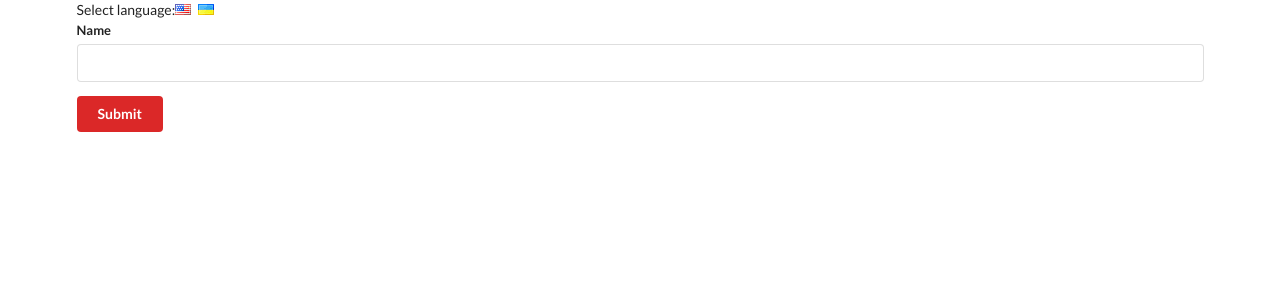
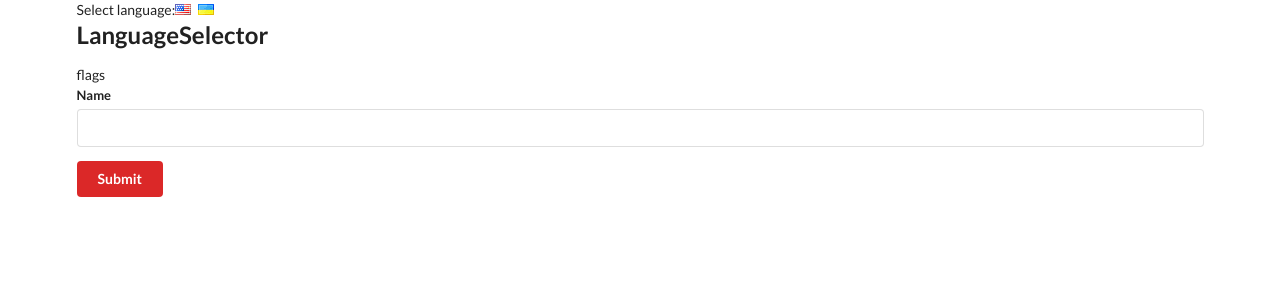
Before and after one commit to solairerove/react-context-playground, a React (Create React App) app: page / in a window 1280 px wide. Shown: the top 300 px of the page. Built offline with nearby package versions, Linux system fonts and the light colour scheme.

Commit message:
feature: add lang selector class based component

```diff
--- a/src/components/App.jsx
+++ b/src/components/App.jsx
@@ -1,6 +1,7 @@
 import React from 'react';
 import ColorContext from '../contexts/ColorContext';
 import LanguageContext from '../contexts/LanguageContext';
+import LanguageSelector from './LanguageSelector';
 import UserCreate from './UserCreate';
 
 class App extends React.Component {
@@ -24,6 +25,7 @@
             onClick={() => this.onLanguageChange('ukraine')}
           />
         </div>
+        <LanguageSelector />
         <ColorContext.Provider value="red">
           <LanguageContext.Provider value={this.state.language}>
             <UserCreate />
--- /dev/null
+++ b/src/components/LanguageSelector.jsx
@@ -0,0 +1,14 @@
+import React from 'react';
+
+class LanguageSelector extends React.Component {
+  render() {
+    return (
+      <div>
+        <h2>LanguageSelector</h2>
+        <p>flags</p>
+      </div>
+    );
+  }
+}
+
+export default LanguageSelector;
```
